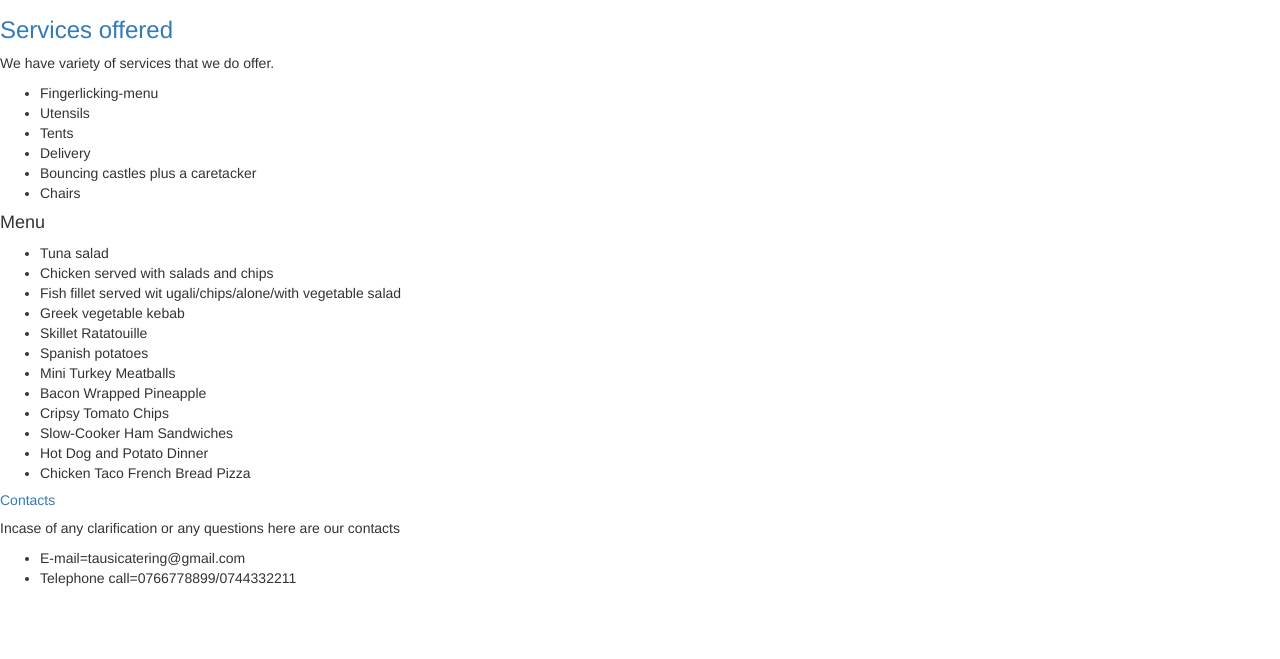
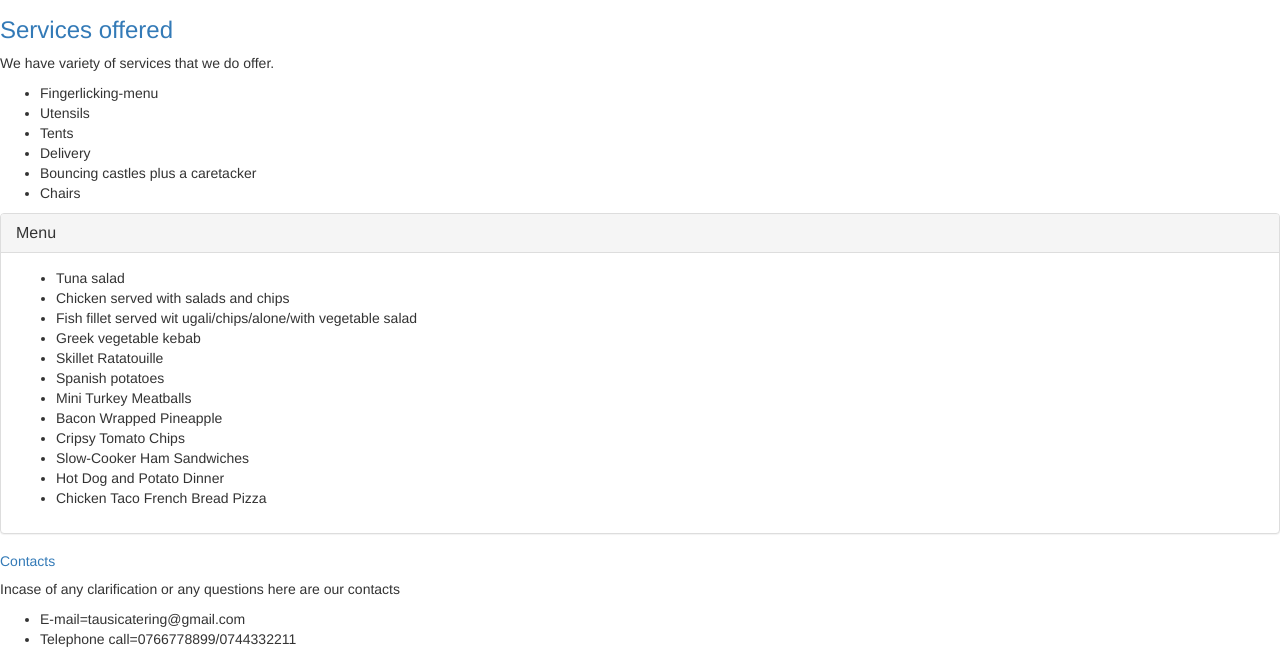
Before and after one commit to NatashaSenah/catering-website, a plain HTML site: page index.html in a window 1280 px wide. Shown: the part 425-1084 px from the top of the page. Before the commit the page ends 1023 px from the top, so only its background shows below. Drawn offline with nearby package versions, Linux system fonts and the light colour scheme.

Commit message:
add the statement added

```diff
--- a/index.html
+++ b/index.html
@@ -21,6 +21,7 @@
     </nav>
   </div>
 </div>
+
 <h1>CATERING WEBSITE</h1>
 <h2>Tausi Catering Company</h2>
 <p>Come one come all.Service our duty quality our nature</p>
@@ -44,7 +45,11 @@
         </ul>
       </div>
     </div>
-    <h4>Menu</h4>
+    <div class="panel panel-default">
+      <div class="panel-heading">
+    <h4 class="panel-title">Menu</h4>
+  </div>
+  <div class="panel-body">
     <ul>
       <li>Tuna salad</li>
       <li>Chicken served with salads and chips</li>
@@ -59,6 +64,9 @@
       <li>Hot Dog and Potato Dinner</li>
       <li>Chicken Taco French Bread Pizza</li>
     </ul>
+  </div>
+  </div>
+  </div>
     <div id="#contacts">
       <a href="#contacts"><h5>Contacts</h5></a>
       <div id="contacts">
```
